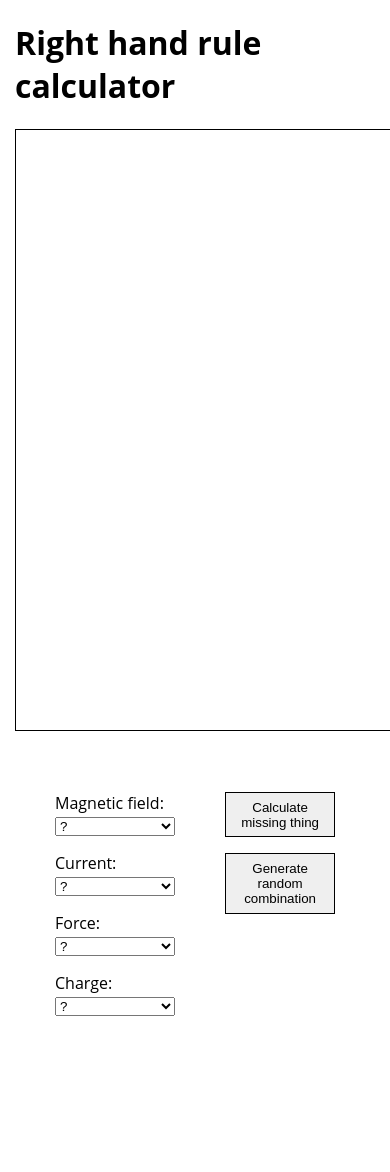
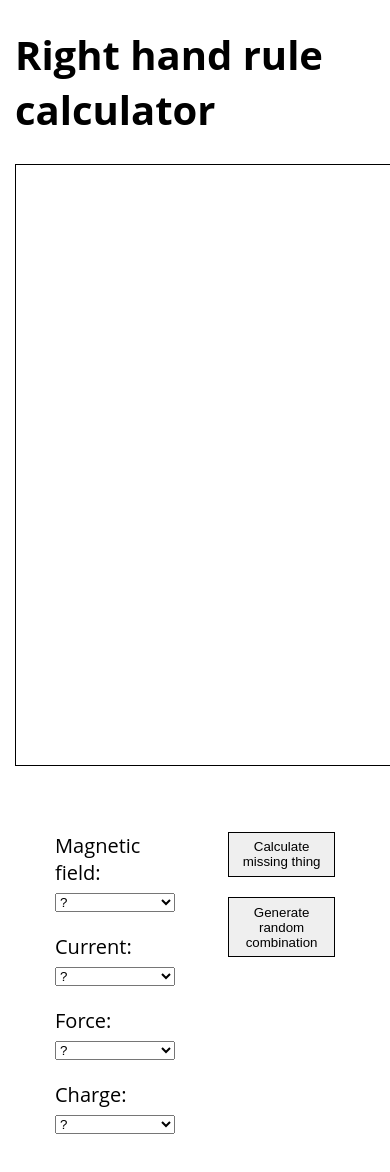
Before and after one commit to Keyboardguy/current-force-field, a Next.js app: page / in a window 390 px wide. Shown: the top 1172 px of the page. Before the commit the page ends 1072 px from the top, so only its background shows below. Built offline with nearby package versions, Linux system fonts and the light colour scheme.

Commit message:
text size and styling changes

```diff
--- a/src/app/globals.css
+++ b/src/app/globals.css
@@ -1,6 +1,8 @@
 html {
   box-sizing: border-box;
+  font-size: 20px;
 }
+
 *, *:before, *:after {
   box-sizing: inherit;
 }
@@ -12,13 +14,7 @@ body {
   font-family: "Open Sans", "Helvetica Neue", Helvetica, Arial, sans-serif;
 }
 
-div {
-  width: 600px;
-  margin: 5em auto;
-  padding: 50px;
-  background-color: #fff;
-  border-radius: 1em;
-}
+
 
 a:link, a:visited {
   color: #38488f;
@@ -29,10 +25,4 @@ a:link, a:visited {
   body {
       background-color: #fff;
   }
-  div {
-      width: auto;
-      margin: 0 auto;
-      border-radius: 0;
-      padding: 1em;
-  }
 }
--- a/src/app/page.module.css
+++ b/src/app/page.module.css
@@ -23,15 +23,23 @@
 .twoBoxSplit {
   display: flex;
   justify-content: space-around;
+  width: 600px;
+  margin: 5em auto;
   padding: 1em;
+  background-color: #fff;
+  border-radius: 1em;
 }
 
-.twoBoxSplit > div:nth-child(1) {
-  padding: 1em;
+.twoBoxSplit > div {
+  padding: 0.5em;
   margin: 0.5em;
 }
 
-.twoBoxSplit > div:nth-child(2) {
-  padding: 1em;
-  margin: 0.5em;
+@media (max-width: 700px) {
+  .twoBoxSplit, .twoBoxSplit div {
+    width: auto;
+    margin: 0 auto;
+    border-radius: 0;
+    padding: 1em;
+  }
 }
```
